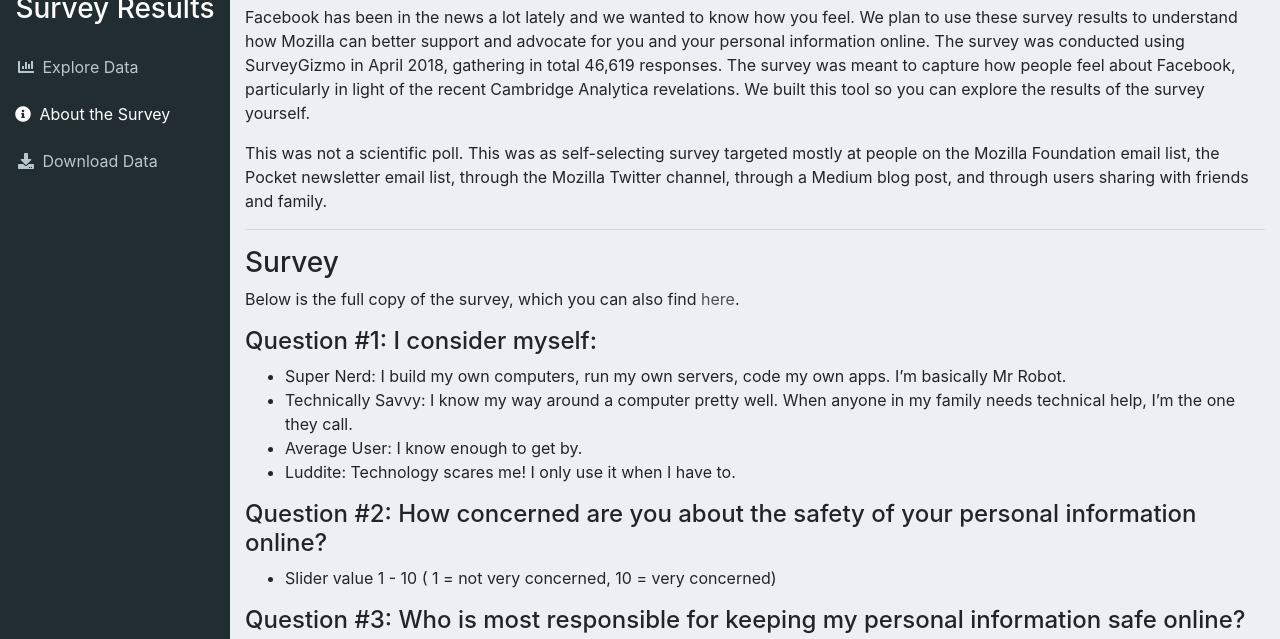
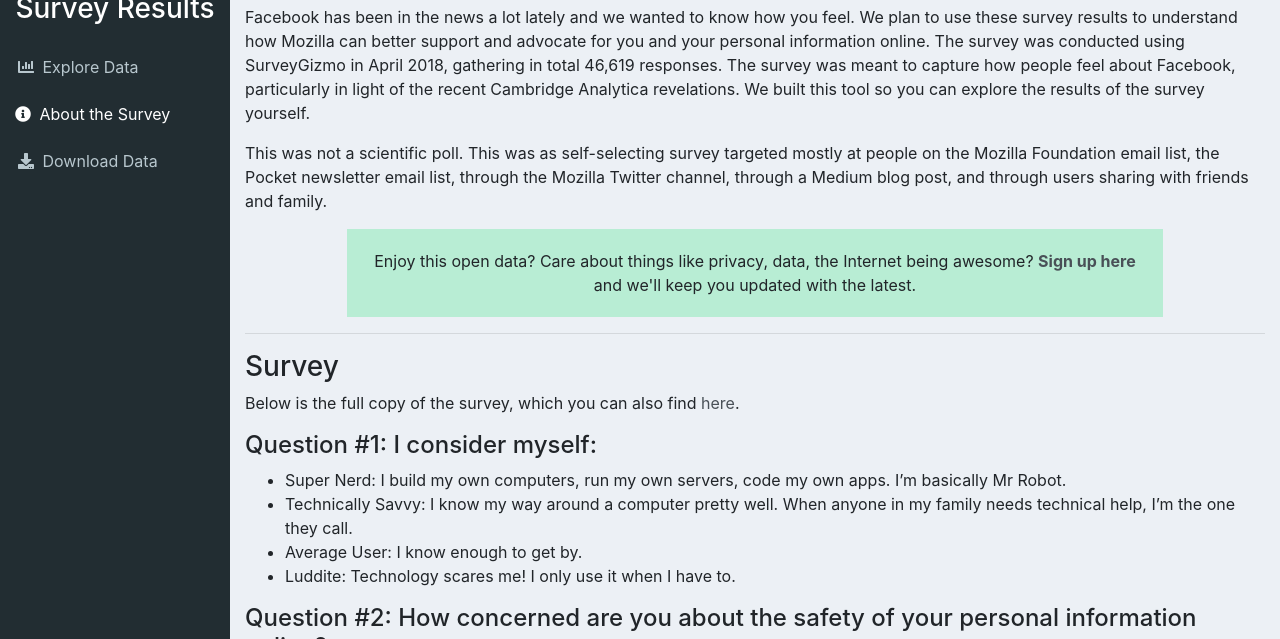
Before and after one commit to vojtechsedlak/d3survey, a plain HTML site: page index.html in a window 1280 px wide. Both pictures are taken after a click on the link "About the Survey". Shown: the part 102-741 px from the top of the page. Drawn offline with Linux system fonts and the light colour scheme.

Commit message:
Update 2018-05-02T22:57:28.382Z

```diff
--- a/index.html
+++ b/index.html
@@ -261,6 +261,10 @@
           <p>Facebook has been in the news a lot lately and we wanted to know how you feel. We plan to use these survey results to understand how Mozilla can better support and advocate for you and your personal information online. The survey was conducted using SurveyGizmo in April 2018, gathering in total 46,619 responses. The survey was meant to capture how people feel about Facebook, particularly in light of the recent Cambridge Analytica revelations. We built this tool so you can explore the results of the survey yourself.</p>
 
           <p>This was not a scientific poll. This was as self-selecting survey targeted mostly at people on the Mozilla Foundation email list, the Pocket newsletter email list, through the Mozilla Twitter channel, through a Medium blog post, and through users sharing with friends and family.</p>
+
+          <div style="background:#b8edd4;padding:20px;width:80%;margin:auto;text-align:center;">
+            Enjoy this open data? Care about things like privacy, data, the Internet being awesome? <strong><a href="https://www.mozilla.org/newsletter/mozilla/?utm_source=surveygizmo&amp;utm_medium=referral&amp;utm_campaign=fbsurveytool0518" target="_blank">Sign up here</a></strong> and we'll keep you updated with the latest.
+          </div>
           <hr>
           <h3>Survey</h3>
 
```
